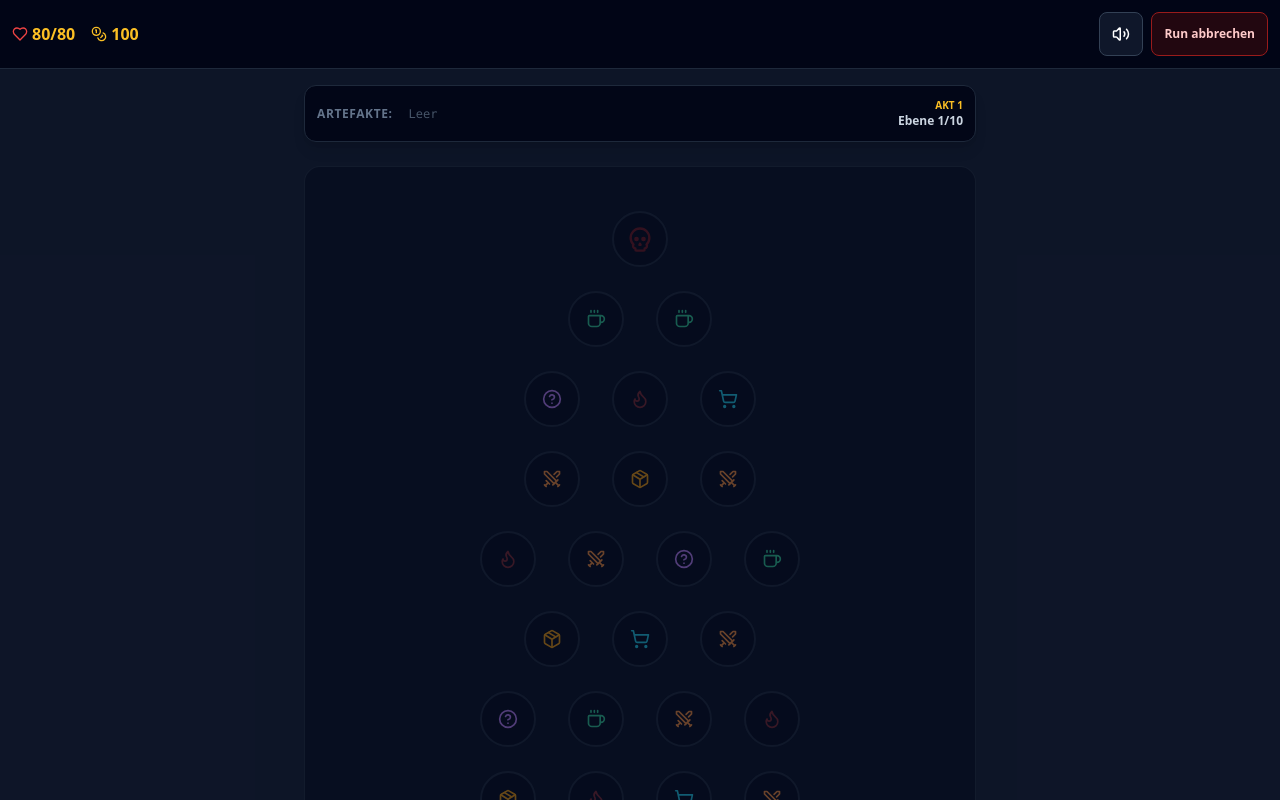
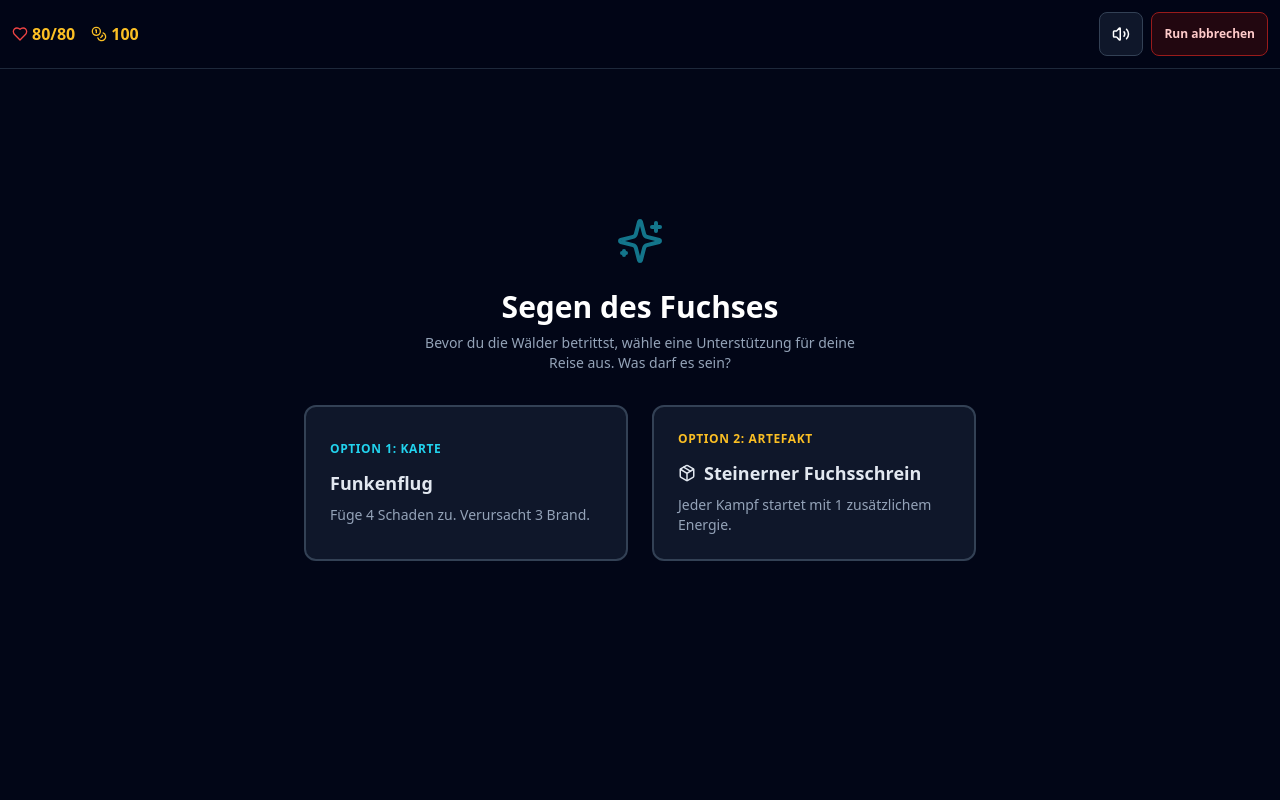
Before and after one commit to ArdathSol/fuchs-deckbuilder, a React (Vite) app: page / in a window 1280 px wide. Both pictures are taken after a click on the button "Run Starten". Shown: the top 800 px of the page. Built offline with nearby package versions, Linux system fonts and the light colour scheme; the HTML template or start-up script is replaced by a standard one.

Commit message:
Update App.jsx

```diff
--- a/src/App.jsx
+++ b/src/App.jsx
@@ -3,11 +3,11 @@ import CharacterSelect from './components/CharacterSelect';
 import GameMap from './components/GameMap';
 import CombatScreen from './components/CombatScreen';
 import { CHARACTERS, ENEMIES, ARTIFACTS, CARDS } from './data/gameData';
-import { Trophy, ShieldAlert, Package, ShoppingCart, Coffee, HelpCircle, Coins, Heart, Flame, Volume2, VolumeX, AlertTriangle } from 'lucide-react';
+import { Trophy, ShieldAlert, Package, ShoppingCart, Coffee, HelpCircle, Coins, Heart, Flame, Volume2, VolumeX, AlertTriangle, Sparkles, Crown } from 'lucide-react';
 
 export default function App() {
   const [characters, setCharacters] = useState(() => {
-    const local = localStorage.getItem('fox_rogue_chars_v5');
+    const local = localStorage.getItem('fox_rogue_chars_v6');
     return local ? JSON.parse(local) : CHARACTERS;
   });
 
@@ -28,20 +28,23 @@ export default function App() {
   const [shopInventory, setShopInventory] = useState({ cards: [], potions: [] });
   const [activeEvent, setActiveEvent] = useState(null);
 
-  // Audio System & Abbruch
+  // Neue Auswahl-States für Startbonus und Boss-Relikte
+  const [startBonusChoice, setStartBonusChoice] = useState({ card: null, artifact: null });
+  const [bossRewardChoices, setBossRewardChoices] = useState([]);
+
   const [audioEnabled, setAudioEnabled] = useState(true);
   const [showAbortConfirm, setShowAbortConfirm] = useState(false);
 
   useEffect(() => {
-    localStorage.setItem('fox_rogue_chars_v5', JSON.stringify(characters));
+    localStorage.setItem('fox_rogue_chars_v6', JSON.stringify(characters));
   }, [characters]);
 
-  // Dummy-Funktion für Sound-Effekte
   const playSound = (type) => {
     if (!audioEnabled) return;
     console.log(`[AUDIO] Spiele Soundeffekt ab: ${type}.mp3`);
   };
 
+  // 1. RUN STARTEN (Generiert den Startbonus)
   const handleSelectCharacter = (char) => {
     setSelectedChar(char);
     setPlayerCurrentHp(char.hp);
@@ -53,8 +56,27 @@ export default function App() {
     setCurrentTier(0);
     setVisitedNodes([]);
     setPlayerArtifacts([]);
+
+    // Generiere Auswahl für den Start-Bonus (1 Karte oder 1 normales Artefakt)
+    const normalArtifacts = Object.values(ARTIFACTS).filter(a => !a.isBoss);
+    const randomArt = normalArtifacts[Math.floor(Math.random() * normalArtifacts.length)];
+    const cardsArr = Object.values(CARDS);
+    const randomCard = cardsArr[Math.floor(Math.random() * cardsArr.length)];
+
+    setStartBonusChoice({ card: randomCard, artifact: randomArt });
+    setGameState('START_BONUS');
+    playSound('game_start');
+  };
+
+  // 2. STARTBONUS AUSWÄHLEN
+  const claimStartBonus = (type) => {
+    playSound('card_obtain');
+    if (type === 'card' && startBonusChoice.card) {
+      setPlayerDeck(prev => [...prev, { ...startBonusChoice.card, uniqId: `bonus-${Date.now()}` }]);
+    } else if (type === 'artifact' && startBonusChoice.artifact) {
+      setPlayerArtifacts(prev => [...prev, startBonusChoice.artifact.id]);
+    }
     setGameState('MAP');
-    playSound('game_start');
   };
 
   const handleSelectNode = (node) => {
@@ -62,12 +84,9 @@ export default function App() {
 
     if (node.type === 'Kampf' || node.type === 'Elite' || node.type === 'Boss') {
       let enemyPool = ENEMIES.filter(e => e.type === node.type && e.act === currentAct);
-
-      // Fallback, falls keine Gegner für den Akt gefunden wurden
       if (enemyPool.length === 0) enemyPool = ENEMIES.filter(e => e.type === 'Normal');
 
       const baseEnemy = enemyPool[Math.floor(Math.random() * enemyPool.length)];
-
       const ascensionMult = 1 + (selectedChar.ascensionLevel || 0) * 0.10;
       const scaledHp = Math.floor(baseEnemy.hp * ascensionMult);
 
@@ -81,8 +100,8 @@ export default function App() {
 
     } else if (node.type === 'Schatztruhe') {
       playSound('chest_open');
-      const artifactKeys = Object.keys(ARTIFACTS);
-      const randomArtifactKey = artifactKeys[Math.floor(Math.random() * artifactKeys.length)];
+      const normalArtifacts = Object.keys(ARTIFACTS).filter(k => !ARTIFACTS[k].isBoss);
+      const randomArtifactKey = normalArtifacts[Math.floor(Math.random() * normalArtifacts.length)];
       setPlayerArtifacts(prev => [...prev, randomArtifactKey]);
       setTimeout(() => advanceMap(), 1500);
 
@@ -136,11 +155,13 @@ export default function App() {
 
     if (currentEnemy && currentEnemy.type === 'Boss') {
       if (currentAct < 3) {
-        setCurrentAct(prev => prev + 1);
-        setCurrentTier(0);
-        setVisitedNodes([]);
-        setGameState('MAP');
+        // Boss besiegt: Generiere 3 Boss-Artefakte zur Auswahl
+        const bossArts = Object.values(ARTIFACTS).filter(a => a.isBoss);
+        const shuffled = bossArts.sort(() => 0.5 - Math.random()).slice(0, 3);
+        setBossRewardChoices(shuffled);
+        setGameState('BOSS_REWARD');
       } else {
+        // Run komplett gewonnen
         setCharacters(prev => prev.map(c => {
           if (c.id === selectedChar.id) return { ...c, ascensionLevel: (c.ascensionLevel || 0) + 1 };
           if (c.id === 'fire') return { ...c, unlocked: true };
@@ -151,6 +172,18 @@ export default function App() {
     } else {
       setGameState('REWARD');
     }
+  };
+
+  // 3. BOSS-ARTEFAKT AUSWÄHLEN (Und Akt wechseln)
+  const claimBossReward = (artifactId) => {
+    if (artifactId) {
+      playSound('card_obtain');
+      setPlayerArtifacts(prev => [...prev, artifactId]);
+    }
+    setCurrentAct(prev => prev + 1);
+    setCurrentTier(0);
+    setVisitedNodes([]);
+    setGameState('MAP');
   };
 
   const claimCardReward = (chosenCard) => {
@@ -172,18 +205,17 @@ export default function App() {
     setSelectedChar(null);
   };
 
-  // UI Header Component (Wiederverwendbar)
   const TopBar = () => (
-    <div className="w-full bg-slate-950/90 border-b border-slate-800 p-3 flex justify-between items-center backdrop-blur-md z-50 sticky top-0">
+    <div className="w-full bg-slate-950/90 border-b border-slate-800 p-3 flex justify-between items-center backdrop-blur-md z-40 sticky top-0">
       <div className="flex gap-4">
         <div className="font-bold text-amber-400 flex items-center gap-1 min-h-[44px]"><Heart size={16} className="text-red-500"/> {playerCurrentHp}/{selectedChar?.maxHp}</div>
         <div className="font-bold text-amber-400 flex items-center gap-1 min-h-[44px]"><Coins size={16}/> {playerGold}</div>
       </div>
       <div className="flex gap-2">
-        <button onClick={() => { setAudioEnabled(!audioEnabled); playSound('click'); }} className="p-2 bg-slate-900 rounded-lg border border-slate-700 min-h-[44px] min-w-[44px] flex items-center justify-center">
+        <button type="button" onClick={() => { setAudioEnabled(!audioEnabled); playSound('click'); }} className="p-2 bg-slate-900 rounded-lg border border-slate-700 min-h-[44px] min-w-[44px] flex items-center justify-center outline-none">
           {audioEnabled ? <Volume2 size={18} /> : <VolumeX size={18} className="text-slate-500" />}
         </button>
-        <button onClick={() => setShowAbortConfirm(true)} className="px-3 py-2 bg-red-950/50 hover:bg-red-900 border border-red-800 rounded-lg text-xs font-bold text-red-200 transition min-h-[44px]">
+        <button type="button" onClick={() => setShowAbortConfirm(true)} className="px-3 py-2 bg-red-950/50 hover:bg-red-900 border border-red-800 rounded-lg text-xs font-bold text-red-200 transition min-h-[44px] outline-none">
           Run abbrechen
         </button>
       </div>
@@ -193,7 +225,6 @@ export default function App() {
   return (
     <div className="min-h-screen bg-slate-950 text-white selection:bg-orange-500/30 flex flex-col font-sans">
 
-      {/* Abbrechen Dialog */}
       {showAbortConfirm && (
         <div className="fixed inset-0 bg-black/80 backdrop-blur-sm z-[100] flex items-center justify-center p-4">
           <div className="bg-slate-900 border border-slate-700 p-6 rounded-2xl max-w-sm w-full text-center shadow-2xl">
@@ -201,8 +232,8 @@ export default function App() {
             <h3 className="text-xl font-bold mb-2">Run wirklich abbrechen?</h3>
             <p className="text-sm text-slate-400 mb-6">Der aktuelle Fortschritt geht unwiderruflich verloren.</p>
             <div className="flex flex-col gap-3">
-              <button onClick={resetToMenu} className="w-full py-3 bg-red-600 hover:bg-red-500 text-white font-bold rounded-xl min-h-[44px]">Ja, Run beenden</button>
-              <button onClick={() => setShowAbortConfirm(false)} className="w-full py-3 bg-slate-800 hover:bg-slate-700 font-bold rounded-xl min-h-[44px]">Abbrechen</button>
+              <button type="button" onClick={resetToMenu} className="w-full py-3 bg-red-600 hover:bg-red-500 text-white font-bold rounded-xl min-h-[44px] outline-none">Ja, Run beenden</button>
+              <button type="button" onClick={() => setShowAbortConfirm(false)} className="w-full py-3 bg-slate-800 hover:bg-slate-700 font-bold rounded-xl min-h-[44px] outline-none">Abbrechen</button>
             </div>
           </div>
         </div>
@@ -213,6 +244,52 @@ export default function App() {
       <div className="flex-1 relative">
         {gameState === 'CHAR_SELECT' && <CharacterSelect characters={characters} onSelect={handleSelectCharacter} />}
 
+        {/* --- NEU: START BONUS BILSCHIRM --- */}
+        {gameState === 'START_BONUS' && (
+          <div className="min-h-[80vh] flex flex-col items-center justify-center p-4 text-center">
+            <Sparkles size={48} className="text-cyan-400 mb-6 animate-pulse" />
+            <h2 className="text-3xl font-black mb-2">Segen des Fuchses</h2>
+            <p className="text-slate-400 text-sm mb-8 max-w-md">Bevor du die Wälder betrittst, wähle eine Unterstützung für deine Reise aus. Was darf es sein?</p>
+
+            <div className="flex flex-col sm:flex-row gap-6 w-full max-w-2xl justify-center">
+              {/* Option Karte */}
+              <button type="button" onClick={() => claimStartBonus('card')} className="flex-1 border-2 border-slate-700 bg-slate-900 p-6 rounded-xl text-left hover:border-cyan-500 transition group min-h-[120px] outline-none">
+                <div className="text-xs text-cyan-400 font-bold uppercase tracking-wider mb-3">Option 1: Karte</div>
+                <div className="font-bold text-lg text-slate-200">{startBonusChoice.card?.name}</div>
+                <p className="text-sm text-slate-400 mt-2">{startBonusChoice.card?.desc}</p>
+              </button>
+
+              {/* Option Artefakt */}
+              <button type="button" onClick={() => claimStartBonus('artifact')} className="flex-1 border-2 border-slate-700 bg-slate-900 p-6 rounded-xl text-left hover:border-amber-500 transition group min-h-[120px] outline-none">
+                <div className="text-xs text-amber-400 font-bold uppercase tracking-wider mb-3">Option 2: Artefakt</div>
+                <div className="font-bold text-lg text-slate-200 flex items-center gap-2"><Package size={18}/> {startBonusChoice.artifact?.name}</div>
+                <p className="text-sm text-slate-400 mt-2">{startBonusChoice.artifact?.desc}</p>
+              </button>
+            </div>
+          </div>
+        )}
+
+        {/* --- NEU: BOSS BELOHNUNG --- */}
+        {gameState === 'BOSS_REWARD' && (
+          <div className="min-h-[80vh] flex flex-col items-center justify-center p-4 text-center">
+            <Crown size={60} className="text-amber-500 mb-6 animate-bounce" />
+            <h2 className="text-3xl font-black text-amber-400 mb-2">Boss bezwungen!</h2>
+            <p className="text-slate-300 mb-8 max-w-md text-sm">Der Wächter hat etwas Mächtiges zurückgelassen. Wähle ein Boss-Artefakt für den nächsten Akt:</p>
+
+            <div className="flex flex-col gap-4 w-full max-w-lg mb-8">
+              {bossRewardChoices.map((artifact, i) => (
+                <button type="button" key={i} onClick={() => claimBossReward(artifact.id)} className="border-2 border-slate-700 bg-slate-900 p-5 rounded-xl text-left hover:border-amber-500 transition outline-none">
+                  <div className="font-bold text-amber-400 text-lg mb-1">{artifact.name}</div>
+                  <div className="text-sm text-slate-300">{artifact.desc}</div>
+                </button>
+              ))}
+            </div>
+            <button type="button" onClick={() => claimBossReward(null)} className="text-xs text-slate-500 hover:text-slate-300 font-mono underline outline-none">
+              Boss-Belohnung überspringen
+            </button>
+          </div>
+        )}
+
         {gameState === 'MAP' && (
           <GameMap currentTier={currentTier} currentAct={currentAct} visitedNodes={visitedNodes} onSelectNode={handleSelectNode} character={selectedChar} playerArtifacts={playerArtifacts} />
         )}
@@ -221,34 +298,32 @@ export default function App() {
           <CombatScreen character={{...selectedChar, hp: playerCurrentHp, maxHp: selectedChar.maxHp, startingDeck: playerDeck.map(c => c.id)}} enemy={currentEnemy} onCombatWin={(hp) => handleCombatWin(hp)} onCombatLose={() => { playSound('defeat'); setGameState('LOSE_SCREEN'); }} playSound={playSound} />
         )}
 
-        {/* Reparierter SHOP */}
         {gameState === 'SHOP' && (
           <div className="min-h-[80vh] p-4 flex flex-col items-center">
             <h2 className="text-2xl font-bold flex items-center gap-2 text-cyan-400 mb-6 mt-4"><ShoppingCart /> Fuchshändler</h2>
             <div className="grid grid-cols-1 sm:grid-cols-2 gap-4 w-full max-w-4xl">
               {shopInventory.cards.map((card, idx) => (
-                <button key={idx} disabled={playerGold < card.price} onClick={() => { setPlayerGold(p => p - card.price); setPlayerDeck(p => [...p, { ...card, uniqId: `shop-${Date.now()}` }]); setShopInventory(prev => ({...prev, cards: prev.cards.filter((_, i) => i !== idx)})); playSound('buy'); }} className="border border-slate-800 bg-slate-900/80 p-4 rounded-xl flex flex-col justify-between text-left hover:border-cyan-500 disabled:opacity-40 transition min-h-[100px]">
+                <button type="button" key={idx} disabled={playerGold < card.price} onClick={() => { setPlayerGold(p => p - card.price); setPlayerDeck(p => [...p, { ...card, uniqId: `shop-${Date.now()}` }]); setShopInventory(prev => ({...prev, cards: prev.cards.filter((_, i) => i !== idx)})); playSound('buy'); }} className="border border-slate-800 bg-slate-900/80 p-4 rounded-xl flex flex-col justify-between text-left hover:border-cyan-500 disabled:opacity-40 transition min-h-[100px] outline-none">
                   <div><div className="font-bold text-slate-200">{card.name}</div><p className="text-xs text-slate-400">{card.desc}</p></div>
                   <div className="mt-2 text-sm font-bold text-amber-400"><Coins size={14} className="inline"/> {card.price}</div>
                 </button>
               ))}
             </div>
-            <button onClick={advanceMap} className="mt-8 px-8 py-4 bg-slate-800 hover:bg-slate-700 rounded-xl font-bold text-sm transition min-h-[44px]">Shop verlassen</button>
+            <button type="button" onClick={advanceMap} className="mt-8 px-8 py-4 bg-slate-800 hover:bg-slate-700 rounded-xl font-bold text-sm transition min-h-[44px] outline-none">Shop verlassen</button>
           </div>
         )}
 
-        {/* Repariertes LAGERFEUER */}
         {gameState === 'CAMPFIRE' && (
           <div className="min-h-[80vh] flex flex-col items-center justify-center p-4 text-center">
             <Flame size={48} className="text-orange-500 mb-6 animate-pulse" />
             <h2 className="text-2xl font-black mb-8">Sichere Lichtung</h2>
             <div className="flex flex-col w-full max-w-sm gap-4">
-              <button onClick={() => { setPlayerCurrentHp(p => Math.min(selectedChar.maxHp, p + Math.floor(selectedChar.maxHp * 0.3))); playSound('heal'); advanceMap(); }} className="border border-slate-700 bg-slate-900 p-6 rounded-xl hover:border-emerald-500 transition min-h-[80px]">
+              <button type="button" onClick={() => { setPlayerCurrentHp(p => Math.min(selectedChar.maxHp, p + Math.floor(selectedChar.maxHp * 0.3))); playSound('heal'); advanceMap(); }} className="border border-slate-700 bg-slate-900 p-6 rounded-xl hover:border-emerald-500 transition min-h-[80px] outline-none">
                 <Heart className="mx-auto text-emerald-500 mb-2"/>
                 <div className="font-bold">Ausruhen</div>
                 <p className="text-xs text-slate-400">Heilt 30% max HP</p>
               </button>
-              <button onClick={() => { setPlayerDeck(prev => prev.map(c => c.type === 'Angriff' ? { ...c, damage: (c.damage||0) + 3 } : c)); playSound('smith'); advanceMap(); }} className="border border-slate-700 bg-slate-900 p-6 rounded-xl hover:border-orange-500 transition min-h-[80px]">
+              <button type="button" onClick={() => { setPlayerDeck(prev => prev.map(c => c.type === 'Angriff' ? { ...c, damage: (c.damage||0) + 3 } : c)); playSound('smith'); advanceMap(); }} className="border border-slate-700 bg-slate-900 p-6 rounded-xl hover:border-orange-500 transition min-h-[80px] outline-none">
                 <Flame className="mx-auto text-orange-500 mb-2"/>
                 <div className="font-bold">Schmieden</div>
                 <p className="text-xs text-slate-400">Alle Angriffe +3 Schaden</p>
@@ -257,7 +332,6 @@ export default function App() {
           </div>
         )}
 
-        {/* Repariertes EVENT */}
         {gameState === 'EVENT' && activeEvent && (
           <div className="min-h-[80vh] flex flex-col items-center justify-center p-4">
             <div className="w-full max-w-lg bg-slate-900 border border-slate-800 rounded-2xl p-6 shadow-2xl">
@@ -265,7 +339,7 @@ export default function App() {
               <p className="text-slate-300 text-sm mb-8 leading-relaxed">{activeEvent.text}</p>
               <div className="flex flex-col gap-3">
                 {activeEvent.options.map((opt, idx) => (
-                  <button key={idx} onClick={() => { opt.action(); playSound('click'); advanceMap(); }} className="w-full text-left p-4 bg-slate-950 border border-slate-700 hover:border-purple-500 rounded-xl text-sm transition min-h-[44px]">
+                  <button type="button" key={idx} onClick={() => { opt.action(); playSound('click'); advanceMap(); }} className="w-full text-left p-4 bg-slate-950 border border-slate-700 hover:border-purple-500 rounded-xl text-sm transition min-h-[44px] outline-none">
                     {opt.text}
                   </button>
                 ))}
@@ -274,7 +348,6 @@ export default function App() {
           </div>
         )}
 
-        {/* Belohnungsbildschirm */}
         {gameState === 'REWARD' && (
           <div className="min-h-[80vh] flex flex-col items-center justify-center p-4 text-center">
             <h2 className="text-2xl font-black text-amber-400 mb-4">Sieg!</h2>
@@ -284,24 +357,23 @@ export default function App() {
                 const keys = Object.keys(CARDS);
                 const card = CARDS[keys[(i + Date.now()) % keys.length]];
                 return (
-                  <button key={i} onClick={() => claimCardReward(card)} className="border border-slate-700 bg-slate-900 p-4 rounded-xl text-left hover:border-amber-500 transition min-h-[60px]">
+                  <button type="button" key={i} onClick={() => claimCardReward(card)} className="border border-slate-700 bg-slate-900 p-4 rounded-xl text-left hover:border-amber-500 transition min-h-[60px] outline-none">
                     <div className="font-bold text-amber-400">{card.name}</div>
                     <div className="text-xs text-slate-400">{card.desc}</div>
                   </button>
                 );
               })}
             </div>
-            <button onClick={() => claimCardReward(null)} className="py-3 px-6 bg-slate-800 rounded-xl text-sm font-bold min-h-[44px]">Überspringen</button>
+            <button type="button" onClick={() => claimCardReward(null)} className="py-3 px-6 bg-slate-800 rounded-xl text-sm font-bold min-h-[44px] outline-none">Überspringen</button>
           </div>
         )}
 
-        {/* Endscreens */}
         {gameState === 'WIN_SCREEN' && (
           <div className="min-h-screen flex flex-col items-center justify-center p-4 text-center bg-slate-900">
             <Trophy size={60} className="text-amber-400 mb-6 animate-bounce" />
             <h1 className="text-3xl font-black text-amber-400 mb-4">RUN GEWONNEN!</h1>
             <p className="text-slate-300 mb-8 max-w-sm">Aufstiegslevel freigeschaltet. Die nächste Reise wird gefährlicher.</p>
-            <button onClick={resetToMenu} className="px-8 py-4 bg-amber-600 hover:bg-amber-500 font-bold rounded-xl min-h-[44px]">Hauptmenü</button>
+            <button type="button" onClick={resetToMenu} className="px-8 py-4 bg-amber-600 hover:bg-amber-500 font-bold rounded-xl min-h-[44px] outline-none">Hauptmenü</button>
           </div>
         )}
 
@@ -309,7 +381,7 @@ export default function App() {
           <div className="min-h-screen flex flex-col items-center justify-center p-4 text-center bg-slate-950">
             <ShieldAlert size={60} className="text-red-500 mb-6" />
             <h1 className="text-3xl font-black text-red-500 mb-4">GEFALLEN</h1>
-            <button onClick={resetToMenu} className="px-8 py-4 bg-slate-800 hover:bg-slate-700 font-bold rounded-xl min-h-[44px]">Neuer Versuch</button>
+            <button type="button" onClick={resetToMenu} className="px-8 py-4 bg-slate-800 hover:bg-slate-700 font-bold rounded-xl min-h-[44px] outline-none">Neuer Versuch</button>
           </div>
         )}
       </div>
```
